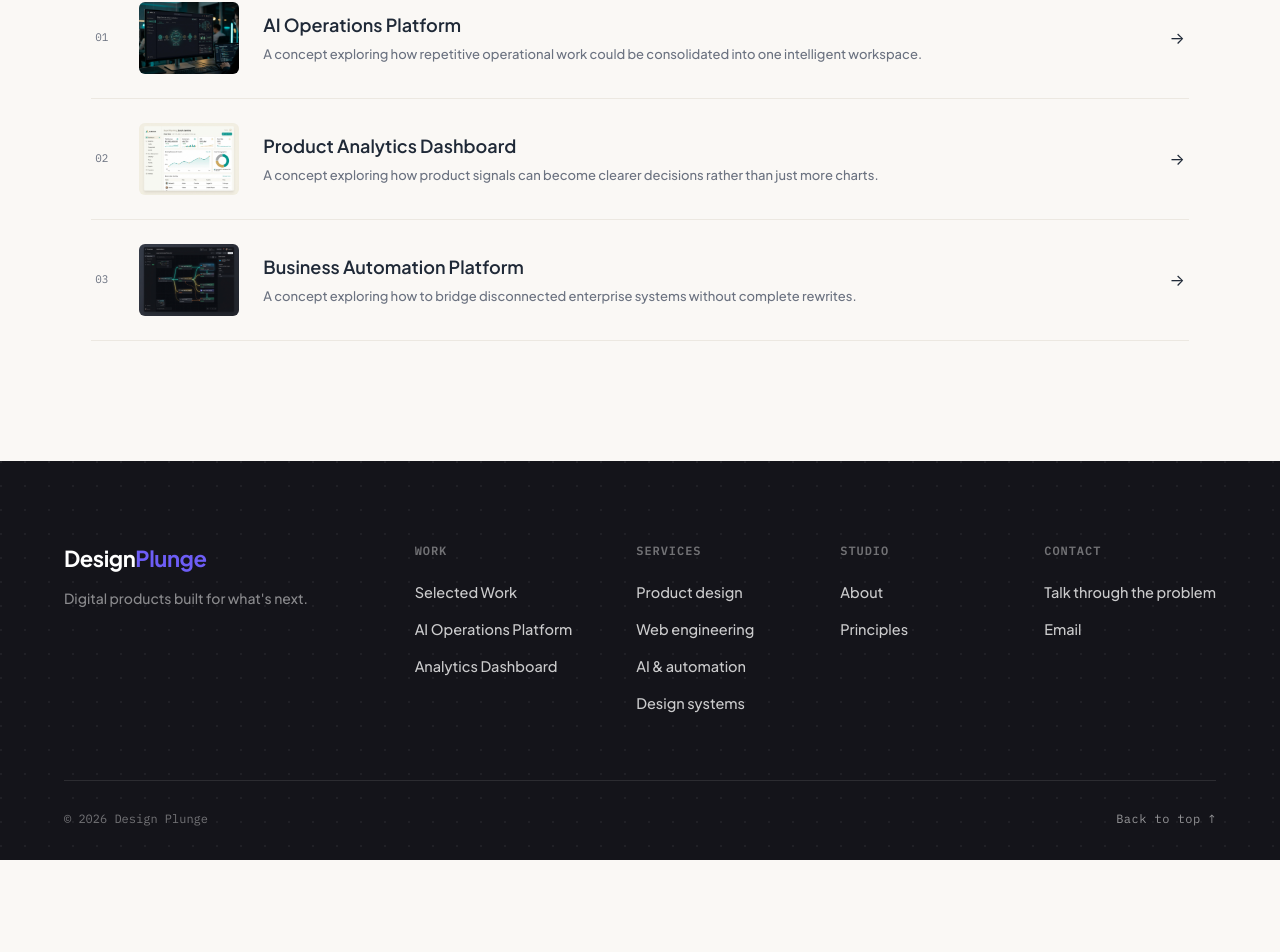
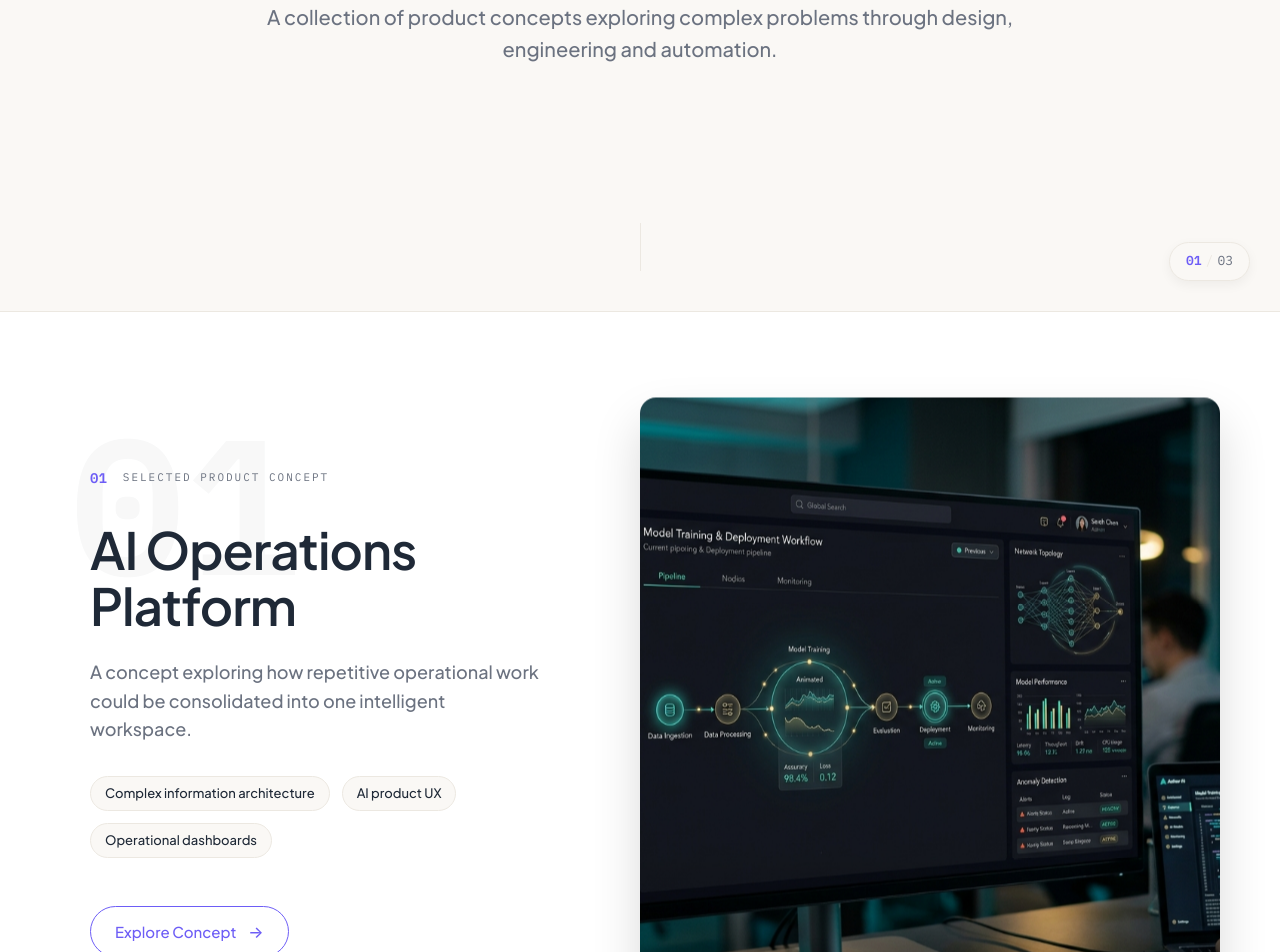
Before and after one commit to Gayathripocharam/DesignPlunge, a React (Vite) app: page /work in a window 1280 px wide. Shown: the part 489-1441 px from the top of the page. Before the commit the page ends 1349 px from the top, so only its background shows below. Built offline with nearby package versions, Linux system fonts and the light colour scheme; no server answers.

Commit message:
feat(work): implement premium project sections with parallax, progress indicator, and staggered motion

```diff
--- a/src/features/work/WorkPage.module.css
+++ b/src/features/work/WorkPage.module.css
@@ -1,5 +1,43 @@
+/* Scroll Mechanics */
+.scrollContainer {
+  /* Removed scroll-snap logic for natural scroll / parallax support */
+}
+
+/* Sections */
+.heroSection {
+  min-height: 100vh;
+  position: relative;
+  display: flex;
+  align-items: center;
+  justify-content: center;
+  background: var(--bg);
+  flex-direction: column;
+}
+
+.projectSection {
+  min-height: 100vh;
+  position: relative;
+  display: flex;
+  align-items: center;
+  justify-content: center;
+  border-top: 1px solid var(--border);
+}
+
+/* Section Background Alternation */
+.projectSection:nth-child(odd) {
+  background: var(--bg); /* cream/off-white */
+}
+.projectSection:nth-child(even) {
+  background: var(--surface); /* cooler neutral */
+}
+
+/* Hero Content */
 .heroContent {
-  /* Let Section handle outer padding */
+  padding: 0 clamp(1rem, 5vw, 4rem);
+  text-align: center;
+  display: flex;
+  flex-direction: column;
+  align-items: center;
 }
 
 .eyebrow {
@@ -7,105 +45,288 @@
   font-size: 12px;
   letter-spacing: 2px;
   color: var(--accent);
-  margin: 0 0 16px;
+  margin: 0 0 24px;
 }
 
 .title {
-  font-size: clamp(40px, 6vw, 68px);
+  font-size: clamp(48px, 8vw, 84px);
   font-weight: 700;
   letter-spacing: -0.02em;
-  line-height: 1.1;
+  line-height: 1.05;
   color: var(--text-h);
-  margin: 0 0 20px;
-  max-width: 16ch;
+  margin: 0 0 24px;
+  max-width: 18ch;
 }
 
 .subtitle {
-  font-size: clamp(16px, 1.6vw, 19px);
+  font-size: clamp(16px, 1.6vw, 20px);
   line-height: 1.6;
   color: var(--text-muted);
   margin: 0;
   max-width: 52ch;
 }
 
-
-.list {
-  border-top: 1px solid var(--border);
+/* Scroll Hint */
+.scrollHint {
+  position: absolute;
+  bottom: 40px;
+  width: 1px;
+  height: 48px;
+  background: var(--border);
+  overflow: hidden;
 }
 
-.row {
+.scrollDot {
+  display: block;
+  width: 1px;
+  height: 16px;
+  background: var(--accent);
+  animation: drop 2s cubic-bezier(0.76, 0, 0.24, 1) infinite;
+}
+
+@keyframes drop {
+  0% { transform: translateY(-16px); opacity: 0; }
+  20% { opacity: 1; }
+  80% { transform: translateY(48px); opacity: 1; }
+  100% { transform: translateY(48px); opacity: 0; }
+}
+
+/* Project Sections */
+.projectGrid {
+  display: grid;
+  grid-template-columns: 1fr 1fr;
+  width: 100%;
+  height: 100%;
+}
+
+/* Text Side */
+.textColumn {
+  position: relative;
   display: flex;
   align-items: center;
-  gap: clamp(16px, 3vw, 24px);
-  padding: clamp(18px, 2.4vw, 24px) 4px;
-  border-bottom: 1px solid var(--border);
-  text-decoration: none;
-  color: inherit;
-  cursor: pointer;
+  padding: clamp(2rem, 8vw, 6rem);
+  min-height: 100%;
+  z-index: 2;
 }
 
-.rowNum {
+.textInner {
+  max-width: 600px;
+  position: relative;
+}
+
+.ghostNum {
+  position: absolute;
+  top: -40px;
+  left: -20px;
+  font-family: var(--mono);
+  font-size: clamp(120px, 15vw, 220px);
+  font-weight: 700;
+  color: var(--text);
+  opacity: 0.03;
+  line-height: 0.8;
+  z-index: -1;
+  pointer-events: none;
+  user-select: none;
+}
+
+.projectMeta {
+  display: flex;
+  align-items: center;
+  gap: 16px;
+  margin-bottom: 32px;
+}
+
+.projectNum {
+  font-family: var(--mono);
+  font-size: 14px;
+  font-weight: 600;
+  color: var(--accent);
+}
+
+.projectLabel {
   font-family: var(--mono);
   font-size: 11px;
+  letter-spacing: 2px;
   color: var(--text-muted);
-  width: 20px;
-  flex-shrink: 0;
+  text-transform: uppercase;
 }
 
-.thumb {
-  width: 100px;
-  height: 72px;
-  border-radius: 6px;
-  overflow: hidden;
-  flex-shrink: 0;
+.projectTitle {
+  font-size: clamp(32px, 4vw, 56px);
+  font-weight: 600;
+  letter-spacing: -0.02em;
+  line-height: 1.1;
+  color: var(--text-h);
+  margin: 0 0 24px 0;
 }
 
-.thumbImg {
+.projectProblem {
+  font-size: clamp(16px, 1.5vw, 18px);
+  line-height: 1.6;
+  color: var(--text-muted);
+  margin: 0 0 32px 0;
+}
+
+.projectTags {
+  display: flex;
+  flex-wrap: wrap;
+  gap: 12px;
+  margin-bottom: 48px;
+}
+
+.tag {
+  font-size: 13px;
+  font-weight: 500;
+  padding: 6px 14px;
+  border: 1px solid var(--border);
+  border-radius: 99px;
+  color: var(--text);
+  background: var(--bg);
+  transition: border-color 0.15s ease;
+}
+
+.tag:hover {
+  border-color: var(--border-strong, #d1d5db);
+}
+
+.ctaWrapper {
+  display: flex;
+}
+
+.projectCta {
+  display: inline-flex;
+  align-items: center;
+  gap: 12px;
+  text-decoration: none;
+  font-weight: 500;
+  color: var(--accent);
+  padding: 12px 24px;
+  border-radius: 99px;
+  border: 1px solid var(--accent);
+  background: transparent;
+  transition: background 0.2s ease, color 0.2s ease;
+}
+
+.projectCta:hover,
+.projectCta:focus-visible {
+  background: var(--accent);
+  color: #fff;
+}
+
+.ctaArrow {
+  font-size: 16px;
+  transition: transform 0.2s ease;
+}
+
+.projectCta:hover .ctaArrow,
+.projectCta:focus-visible .ctaArrow {
+  transform: translateX(4px);
+}
+
+/* Image Side */
+.imageColumn {
+  position: relative;
+  min-height: 100vh;
+  padding: clamp(2rem, 5vw, 4rem);
+  padding-left: 0; /* snug up against text column on desktop */
+  display: flex;
+  align-items: center;
+  justify-content: center;
+  z-index: 1;
+}
+
+.imageWrapper {
+  position: relative;
+  width: 100%;
+  height: 80vh;
+  max-height: 800px;
+  border-radius: var(--radii-lg);
+  overflow: hidden;
+  box-shadow: 0 24px 48px rgba(0, 0, 0, 0.15);
+  will-change: transform;
+}
+
+.projectImage {
   width: 100%;
   height: 100%;
   object-fit: cover;
-  display: block;
 }
 
-.rowText {
-  flex: 1;
-  min-width: 0;
-  display: flex;
-  flex-direction: column;
-  gap: 4px;
+.imageOverlay {
+  position: absolute;
+  inset: 0;
+  background: linear-gradient(to top, rgba(0,0,0,0.2) 0%, transparent 30%);
+  pointer-events: none;
 }
 
-.rowTitle {
-  font-size: 18px;
-  font-weight: 600;
-  color: var(--text-h);
-  transition: color 0.2s ease;
+/* Progress Indicator */
+.progressIndicator {
+  position: fixed;
+  bottom: 2rem;
+  right: 2rem;
+  display: flex;
+  align-items: baseline;
+  gap: 4px;
+  font-family: var(--mono);
+  font-size: 13px;
+  padding: 8px 16px;
+  background: var(--bg);
+  border: 1px solid var(--border);
+  border-radius: 99px;
+  box-shadow: 0 4px 12px rgba(0, 0, 0, 0.05);
+  z-index: 50;
+  mix-blend-mode: normal;
 }
 
-.rowDesc {
-  font-size: 13px;
-  color: var(--text-muted);
-  overflow: hidden;
-  text-overflow: ellipsis;
-  white-space: nowrap;
+.progressCurrent {
+  color: var(--accent);
+  font-weight: 600;
 }
 
-.rowArrow {
-  font-size: 16px;
-  color: var(--text-h);
-  flex-shrink: 0;
-  transition: transform 0.2s ease, color 0.2s ease;
+.progressDivider {
+  color: var(--border);
 }
 
-.row:hover .rowTitle {
-  color: var(--accent);
+.progressTotal {
+  color: var(--text-muted);
 }
 
-.row:hover .rowArrow {
-  color: var(--accent);
-  transform: translateX(4px);
+/* Responsive */
+@media (max-width: 960px) {
+  .projectGrid {
+    grid-template-columns: 1fr;
+    grid-template-rows: auto 1fr;
+  }
+
+  .textColumn {
+    padding: 2rem;
+    padding-top: 4rem;
+    align-items: flex-start;
+  }
+
+  .imageColumn {
+    padding: 2rem;
+    min-height: auto;
+    height: auto;
+  }
+
+  .imageWrapper {
+    height: 300px;
+  }
+
+  .ghostNum {
+    top: -20px;
+    font-size: 100px;
+  }
+
+  .progressIndicator {
+    bottom: 1.5rem;
+    right: 1.5rem;
+  }
 }
 
+
+/* Plunge overlay styles (unchanged) */
 .plungeOverlay {
   position: fixed;
   inset: 0;
@@ -139,13 +360,3 @@
   text-transform: uppercase;
   color: #f8f7f3;
 }
-
-@media (max-width: 560px) {
-  .rowDesc {
-    display: none;
-  }
-  .thumb {
-    width: 72px;
-    height: 54px;
-  }
-}
--- a/src/features/work/WorkPage.tsx
+++ b/src/features/work/WorkPage.tsx
@@ -1,10 +1,9 @@
-import React, { useEffect, useState } from "react";
+import React, { useEffect, useState, useRef } from "react";
 import { createPortal } from "react-dom";
 import { Link, useNavigate } from "react-router-dom";
-import { motion, AnimatePresence } from "framer-motion";
+import { motion, AnimatePresence, useScroll, useTransform, useReducedMotion } from "framer-motion";
 import { fadeUp, staggerContainer } from "@/design/animations";
 import { SEO } from "@/components/seo/SEO";
-import { Section } from "@/components/ui/Section";
 import { organizationLD } from '@/seo/structuredData';
 import styles from "./WorkPage.module.css";
 
@@ -23,21 +22,167 @@ interface PlungeState {
 
 const PLUNGE_DURATION = 640;
 
-/**
- * WorkPage — quiet index rows
- *
- * A calmer alternative to the homepage's hover-reveal cursor-follow
- * index (deliberately not reused here to avoid repeating the same
- * interaction on both pages). Each row shows its thumbnail directly —
- * no hidden state — with a plain hairline list, number, small image,
- * title, description, and arrow. Clicking still plays the site's
- * plunge transition before navigating.
- *
- * NOTE: place at the path your current /work page component lives at.
- */
+// Progress Indicator Component
+const WorkProgressIndicator: React.FC<{ activeIndex: number; total: number }> = ({ activeIndex, total }) => {
+  return (
+    <div className={styles.progressIndicator}>
+      <span className={styles.progressCurrent}>{String(activeIndex + 1).padStart(2, '0')}</span>
+      <span className={styles.progressDivider}>/</span>
+      <span className={styles.progressTotal}>{String(total).padStart(2, '0')}</span>
+    </div>
+  );
+};
+
+// Project Section Component
+const ProjectSection: React.FC<{
+  project: Project;
+  index: number;
+  handleClick: (e: React.MouseEvent<HTMLAnchorElement>, p: Project) => void;
+  onInView: (index: number) => void;
+}> = ({ project, index, handleClick, onInView }) => {
+  const sectionRef = useRef<HTMLElement>(null);
+  const prefersReducedMotion = useReducedMotion();
+  const [isMobile, setIsMobile] = useState(false);
+
+  useEffect(() => {
+    const checkMobile = () => setIsMobile(window.innerWidth <= 960);
+    checkMobile();
+    window.addEventListener('resize', checkMobile);
+    return () => window.removeEventListener('resize', checkMobile);
+  }, []);
+
+  // Intersection Observer for Progress Indicator
+  useEffect(() => {
+    const observer = new IntersectionObserver(
+      (entries) => {
+        entries.forEach((entry) => {
+          if (entry.isIntersecting) {
+            onInView(index);
+          }
+        });
+      },
+      { threshold: 0.5 }
+    );
+    if (sectionRef.current) observer.observe(sectionRef.current);
+    return () => observer.disconnect();
+  }, [index, onInView]);
+
+  // Parallax logic (Desktop only)
+  const { scrollYProgress } = useScroll({
+    target: sectionRef,
+    offset: ["start end", "end start"]
+  });
+
+  // Very subtle parallax: moves ~30-40px across the viewport
+  const yOffset = useTransform(scrollYProgress, [0, 1], [-20, 20]);
+  const transformY = isMobile || prefersReducedMotion ? 0 : yOffset;
+
+  // Staggered Animations setup
+  const staggerParent: any = {
+    hidden: { opacity: 0 },
+    show: {
+      opacity: 1,
+      transition: { staggerChildren: 0.09 }
+    }
+  };
+
+  const getSlideUpVariant = (yDist: number, delayMs: number = 0): any => ({
+    hidden: { opacity: 0, y: prefersReducedMotion ? 0 : yDist },
+    show: {
+      opacity: 1,
+      y: 0,
+      transition: {
+        duration: prefersReducedMotion ? 0.15 : 0.4,
+        delay: delayMs / 1000,
+        ease: [0.22, 1, 0.36, 1]
+      }
+    }
+  });
+
+  const imageVariant: any = {
+    hidden: { opacity: 0, scale: prefersReducedMotion ? 1 : 1.05 },
+    show: {
+      opacity: 1,
+      scale: 1,
+      transition: {
+        duration: prefersReducedMotion ? 0.15 : 0.5,
+        delay: 0.1, // 100ms delay so text leads
+        ease: [0.22, 1, 0.36, 1]
+      }
+    }
+  };
+
+  return (
+    <section ref={sectionRef} className={styles.projectSection}>
+      <div className={styles.projectGrid}>
+
+        {/* Text Side */}
+        <div className={styles.textColumn}>
+          <motion.div
+            className={styles.textInner}
+            initial="hidden"
+            whileInView="show"
+            viewport={{ once: false, amount: 0.4 }}
+            variants={staggerParent}
+          >
+            <span className={styles.ghostNum} aria-hidden="true">{String(index + 1).padStart(2, "0")}</span>
+
+            <motion.div variants={getSlideUpVariant(12)} className={styles.projectMeta}>
+              <span className={styles.projectNum}>{String(index + 1).padStart(2, "0")}</span>
+              <span className={styles.projectLabel}>{project.label}</span>
+            </motion.div>
+
+            <motion.h2 variants={getSlideUpVariant(16, 50)} className={styles.projectTitle}>
+              {project.title}
+            </motion.h2>
+
+            <motion.p variants={getSlideUpVariant(12)} className={styles.projectProblem}>
+              {project.description}
+            </motion.p>
+
+            <motion.div variants={getSlideUpVariant(8)} className={styles.projectTags}>
+              {project.demonstrates.map((tag) => (
+                <span key={tag} className={styles.tag}>{tag}</span>
+              ))}
+            </motion.div>
+
+            <motion.div variants={getSlideUpVariant(8)} className={styles.ctaWrapper}>
+              <Link
+                to={`/work/${project.slug}`}
+                onClick={(e) => handleClick(e, project)}
+                className={styles.projectCta}
+              >
+                <span className={styles.ctaText}>Explore Concept</span>
+                <span className={styles.ctaArrow}>&rarr;</span>
+              </Link>
+            </motion.div>
+          </motion.div>
+        </div>
+
+        {/* Image Side with Parallax */}
+        <div className={styles.imageColumn}>
+          <motion.div
+            className={styles.imageWrapper}
+            style={{ y: transformY }}
+            initial="hidden"
+            whileInView="show"
+            viewport={{ once: false, amount: 0.4 }}
+            variants={imageVariant}
+          >
+            <img src={project.image} alt={project.title} className={styles.projectImage} loading="lazy" />
+            <div className={styles.imageOverlay} />
+          </motion.div>
+        </div>
+
+      </div>
+    </section>
+  );
+};
+
 export const WorkPage: React.FC = () => {
   const navigate = useNavigate();
   const [plunge, setPlunge] = useState<PlungeState | null>(null);
+  const [activeIndex, setActiveIndex] = useState(0);
 
   useEffect(() => {
     if (!plunge) return;
@@ -55,7 +200,7 @@ export const WorkPage: React.FC = () => {
       slug: project.slug,
       image: project.image,
       title: project.title,
-      x: rect.left + 60,
+      x: rect.left + rect.width / 2,
       y: rect.top + rect.height / 2,
     });
   };
@@ -68,7 +213,10 @@ export const WorkPage: React.FC = () => {
         canonical="/work"
         structuredData={[organizationLD()]}
       />
-      <Section background="var(--bg)" spacingTop="large" spacingBottom="none">
+
+      <main className={styles.scrollContainer}>
+        {/* Hero Section */}
+        <section className={styles.heroSection}>
           <motion.div
             className={styles.heroContent}
             variants={staggerContainer}
@@ -82,38 +230,24 @@ export const WorkPage: React.FC = () => {
               engineering and automation.
             </motion.p>
           </motion.div>
-      </Section>
+          <div className={styles.scrollHint}>
+            <span className={styles.scrollDot}></span>
+          </div>
+        </section>
 
-      <Section background="var(--bg)" spacingTop="medium" spacingBottom="large">
-        <motion.div
-          initial="hidden"
-          whileInView="show"
-          viewport={{ once: true, margin: "-100px" }}
-          variants={staggerContainer}
-        >
-          <div className={styles.list}>
+        {/* Project Sections */}
         {projects.map((project, i) => (
-              <motion.div variants={fadeUp} key={project.slug}>
-                <Link
-                  to={`/work/${project.slug}`}
-                  onClick={(e) => handleClick(e, project)}
-                  className={styles.row}
-                >
-                  <span className={styles.rowNum}>{String(i + 1).padStart(2, "0")}</span>
-                  <span className={styles.thumb}>
-                    <img src={project.image} alt="" className={styles.thumbImg} loading="lazy" />
-                  </span>
-                  <span className={styles.rowText}>
-                    <span className={styles.rowTitle}>{project.title}</span>
-                    <span className={styles.rowDesc}>{project.description}</span>
-                  </span>
-                  <span className={styles.rowArrow}>&rarr;</span>
-                </Link>
-              </motion.div>
+          <ProjectSection
+            key={project.slug}
+            project={project}
+            index={i}
+            handleClick={handleClick}
+            onInView={setActiveIndex}
+          />
         ))}
-          </div>
-        </motion.div>
-      </Section>
+
+        <WorkProgressIndicator activeIndex={activeIndex} total={projects.length} />
+      </main>
 
       {createPortal(
         <AnimatePresence>
```
Lines whose indentation alone changed are shown as unchanged.
